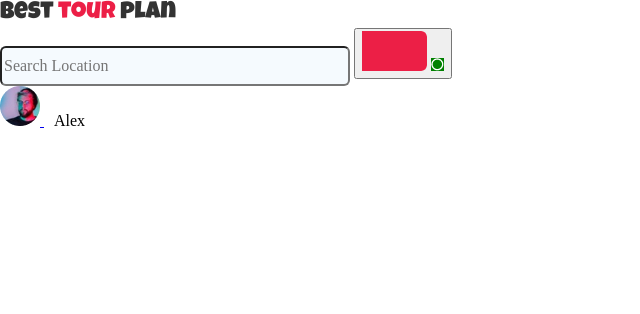
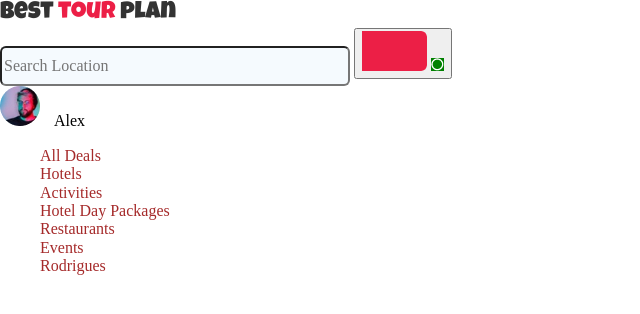
Before and after one commit to shyrikby/my-site-tour, a plain HTML site: page index.html in a window 1280 px wide. Shown: the whole page, without its empty margins (0-640 px from the left). Drawn offline with Linux system fonts and the light colour scheme.

Commit message:
fix: tour-plan in index.html

```diff
--- a/css/style.css
+++ b/css/style.css
@@ -17,13 +17,27 @@ body{
 	background-color: green;
 }
 
-.user {
-
-}
 
 .user__photo {
+	text-decoration: none;
 }
 
 .user__name {
 	padding-left: 10px;
 }
+
+.header-menu {
+}
+.menu {
+
+		.menu__sidebar {
+
+		}
+
+}
+
+.header-menu__item, a{
+   list-style-type: none;
+	text-decoration: none;
+	color: brown;
+}
--- a/index.html
+++ b/index.html
@@ -23,15 +23,33 @@
 					  <img src="img/Vector-strich.png" alt="Strich" class="search__strich">
 				  </button>
 			   </form>
-				<a href="#" target="__blank" class="user">
+				<a href="#" class="user" target="_blanck"></a>
 					<img src="img/Photo_avatar.jpg" alt="Photo" class="user__photo">
 				</a>
 				<span class="user__name">Alex</span>
 			</div>
 			<!--header-top-->
-			<div class="header-menu">
+			<!-- <div class="header-menu">
+				<ul class="menu">
+					<li class="menu__sidebar">All Deals</li>
+					<li class="menu__sidebar">Hotels</li>
+					<li class="menu__sidebar">Activities</li>
+					<li class="menu__sidebar">Hotel Day Packages</li>
+					<li class="menu__sidebar">Restaurants</li>
+					<li class="menu__sidebar">Events</li>
+					<li class="menu__sidebar">Rodrigues</li>
+				</ul>
 
-			</div>
+			</div> -->
+			<ul class="header-menu">
+				<li class="header-menu__item"><a href="#" class="header-menu__link">All Deals</a></li>
+				<li class="header-menu__item"><a href="#" class="header-menu__link">Hotels</a></li>
+				<li class="header-menu__item"><a href="#" class="header-menu__link">Activities</a></li>
+				<li class="header-menu__item"><a href="#" class="header-menu__link">Hotel Day Packages</a></li>
+				<li class="header-menu__item"><a href="#" class="header-menu__link">Restaurants</a></li>
+				<li class="header-menu__item"><a href="#" class="header-menu__link">Events</a></li>
+				<li class="header-menu__item"><a href="#" class="header-menu__link">Rodrigues</a></li>
+			</ul>
 			<!-- /.header-menu -->
 		</div>
 		<!-- /.container -->
```
